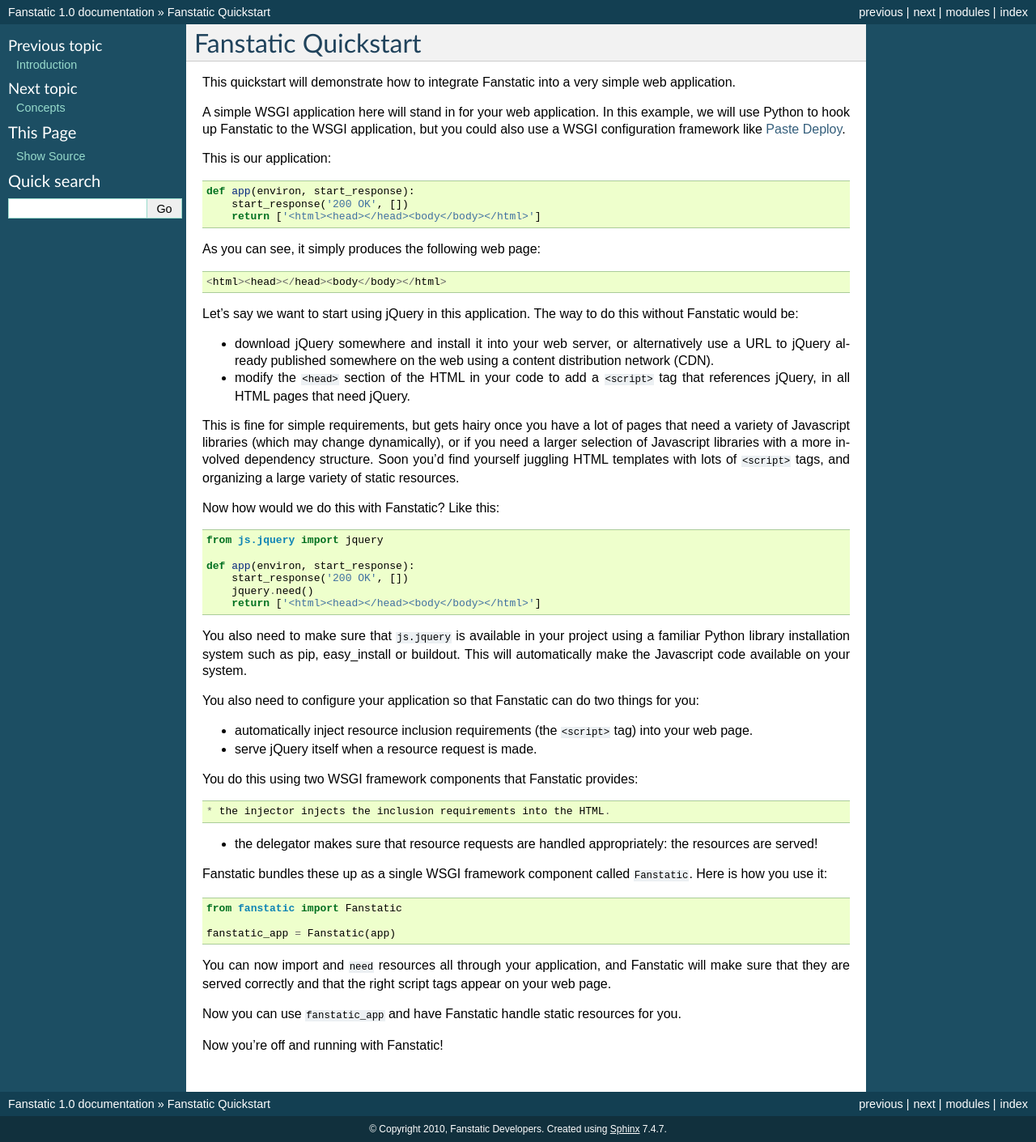
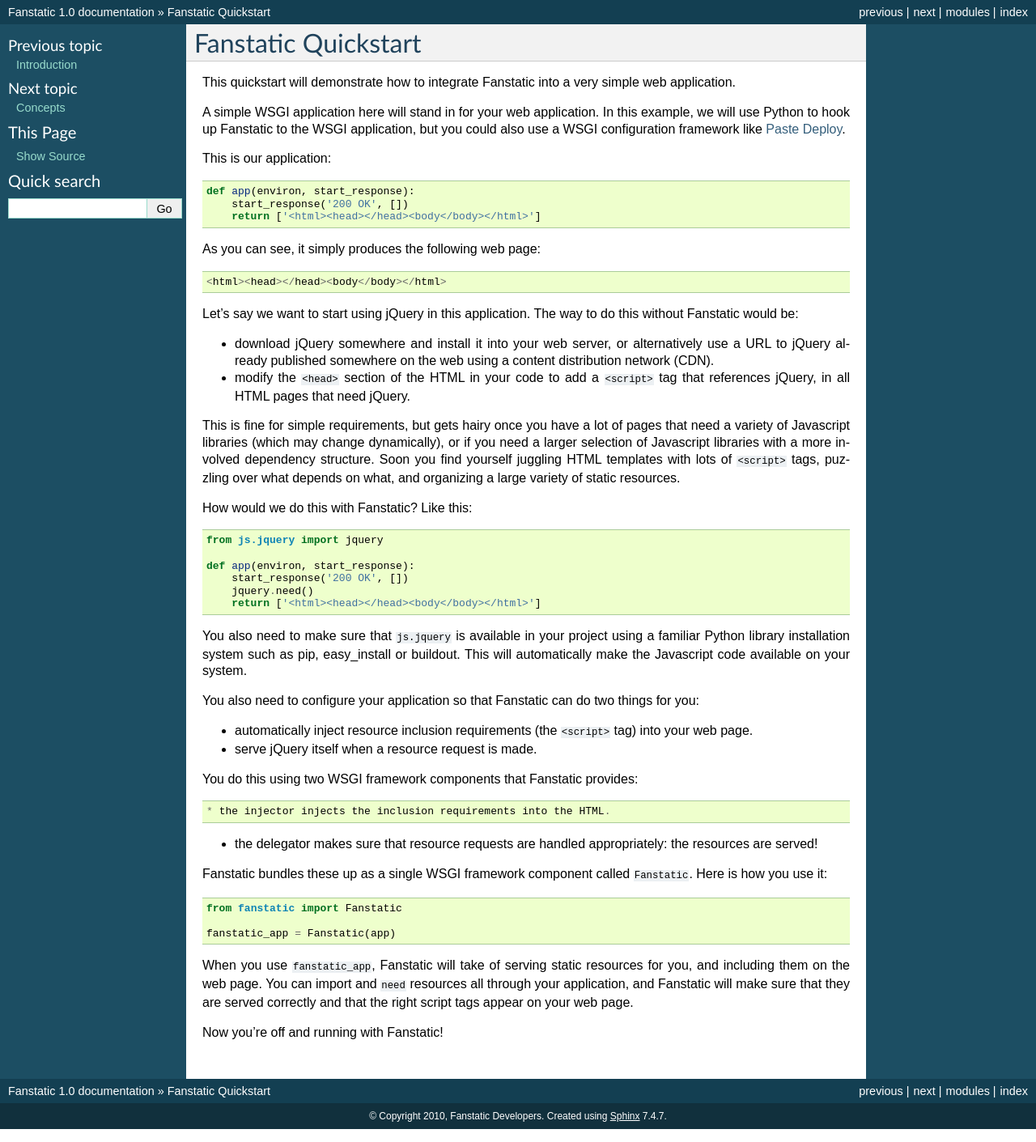
Before and after one commit to zopefoundation/fanstatic, a Sphinx documentation site: the page built from doc/quickstart.rst, in a window 1280 px wide. Shown: the whole page at 81% size. Built offline with Sphinx 7.4.7, drawn with Linux system fonts in a browser that asks for light colours.

Commit message:
A few improvements.

```diff
--- a/doc/quickstart.rst
+++ b/doc/quickstart.rst
@@ -35,11 +35,12 @@
 This is fine for simple requirements, but gets hairy once you have a
 lot of pages that need a variety of Javascript libraries (which may
 change dynamically), or if you need a larger selection of Javascript
-libraries with a more involved dependency structure. Soon you'd find
-yourself juggling HTML templates with lots of ``<script>`` tags, and
-organizing a large variety of static resources.
+libraries with a more involved dependency structure. Soon you find
+yourself juggling HTML templates with lots of ``<script>`` tags,
+puzzling over what depends on what, and organizing a large variety of
+static resources.
 
-Now how would we do this with Fanstatic? Like this::
+How would we do this with Fanstatic? Like this::
 
     from js.jquery import jquery
 
@@ -75,11 +76,10 @@
 
   fanstatic_app = Fanstatic(app)
 
-You can now import and ``need`` resources all through your
-application, and Fanstatic will make sure that they are served
-correctly and that the right script tags appear on your web page.
-
-Now you can use ``fanstatic_app`` and have Fanstatic handle static
-resources for you.
+When you use ``fanstatic_app``, Fanstatic will take of serving static
+resources for you, and including them on the web page. You can import
+and ``need`` resources all through your application, and Fanstatic
+will make sure that they are served correctly and that the right
+script tags appear on your web page.
 
 Now you're off and running with Fanstatic!
```
